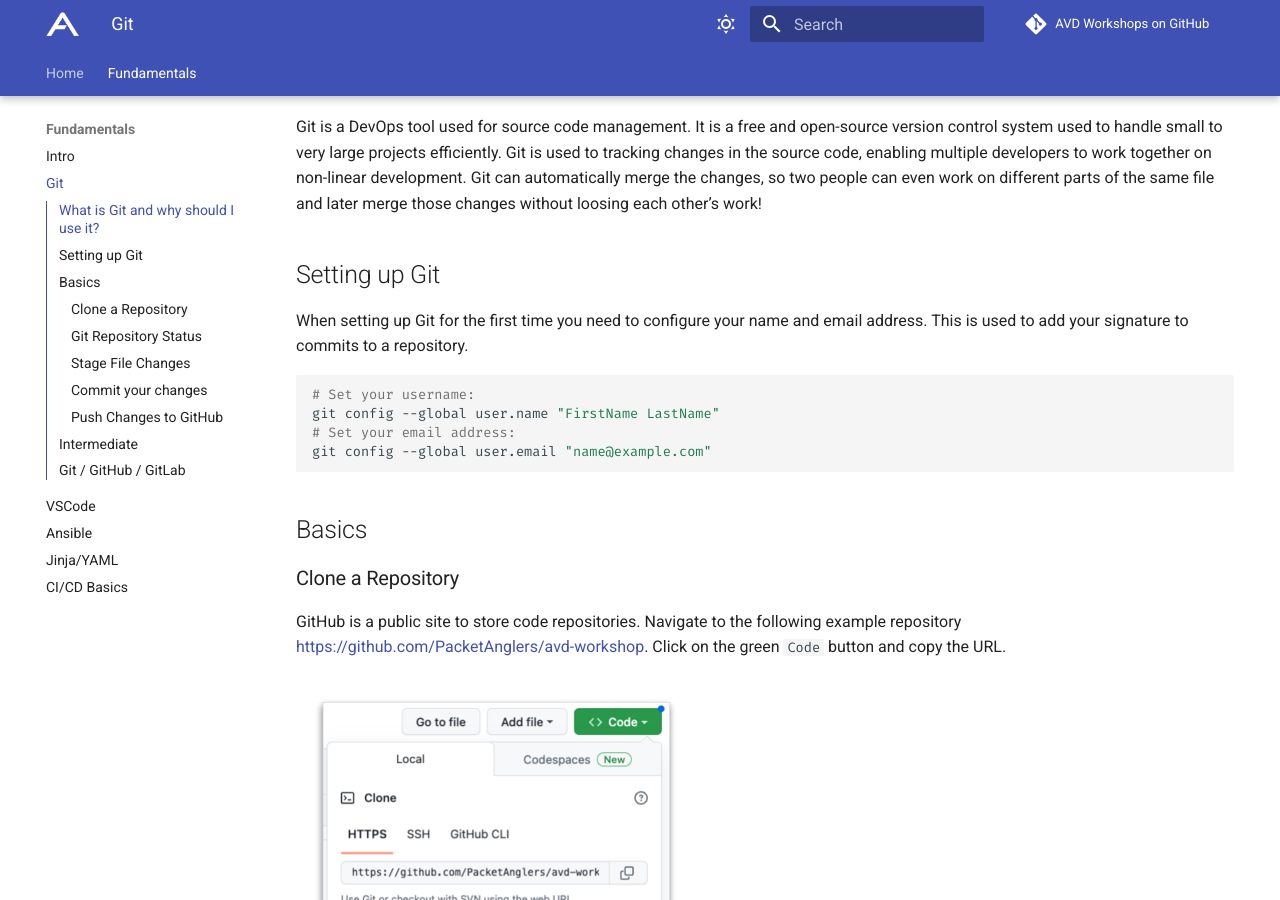
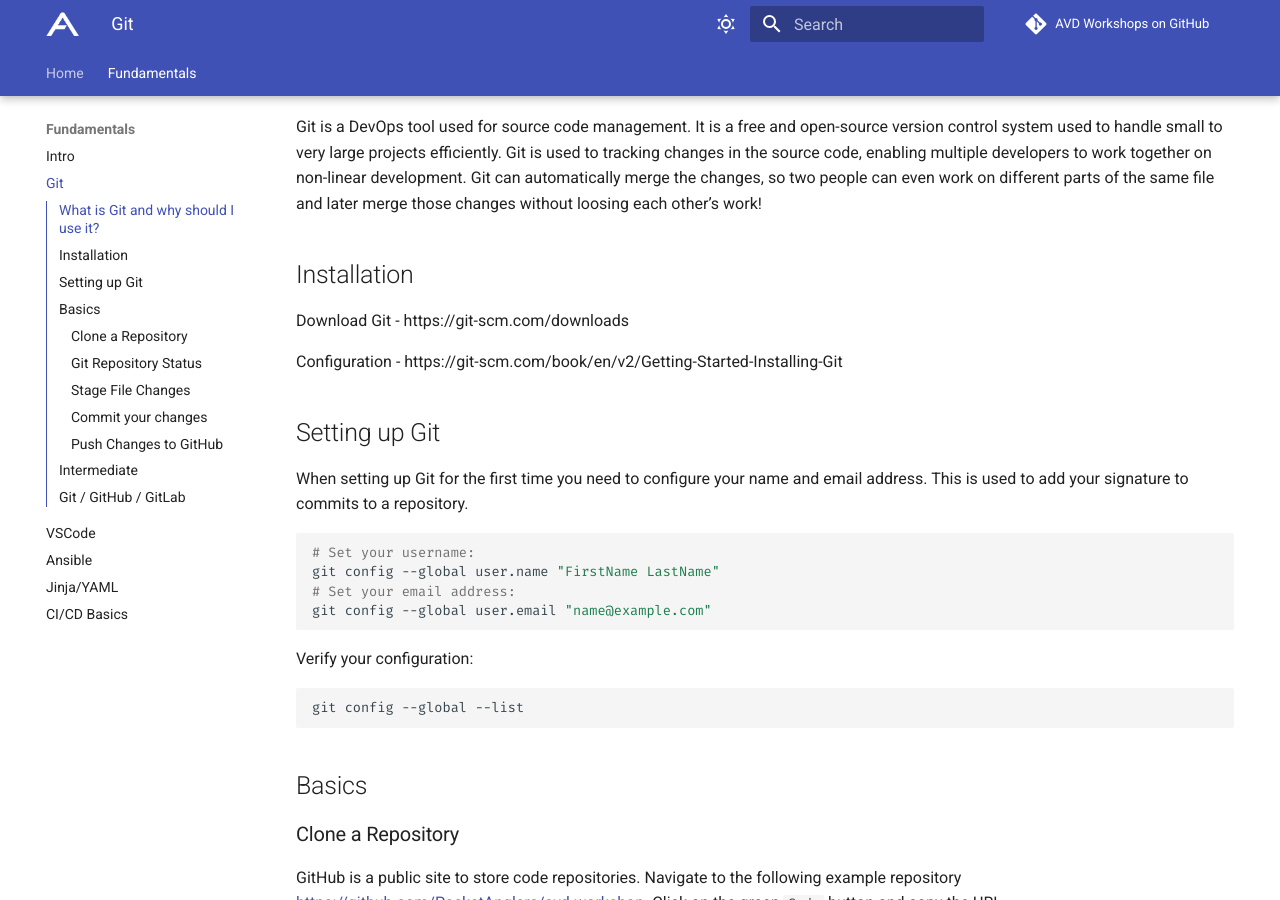
Before and after one commit to aristanetworks/avd-workshops, an MkDocs documentation site: the page built from workshops/git.md, in a window 1280 px wide and 900 px high, scrolled down 254 px. Built offline with MkDocs 1.6.1 and Material for MkDocs 9.7.7, drawn with Linux system fonts in a browser that asks for light colours; comment, search, counter and statistics services are not loaded.

Commit message:
added instructions

````diff
--- a/workshops/git.md
+++ b/workshops/git.md
@@ -5,6 +5,12 @@
 ##  What is Git and why should I use it?
 
 Git is a DevOps tool used for source code management. It is a free and open-source version control system used to handle small to very large projects efficiently. Git is used to tracking changes in the source code, enabling multiple developers to work together on non-linear development. Git can automatically merge the changes, so two people can even work on different parts of the same file and later merge those changes without loosing each other’s work!
+
+## Installation
+
+Download Git - https://git-scm.com/downloads
+
+Configuration - https://git-scm.com/book/en/v2/Getting-Started-Installing-Git
 
 ## Setting up Git
 
@@ -15,6 +21,12 @@
 git config --global user.name "FirstName LastName"
 # Set your email address:
 git config --global user.email "name@example.com"
+```
+
+Verify your configuration:
+
+``` bash
+git config --global --list
 ```
 
 ## Basics
````
